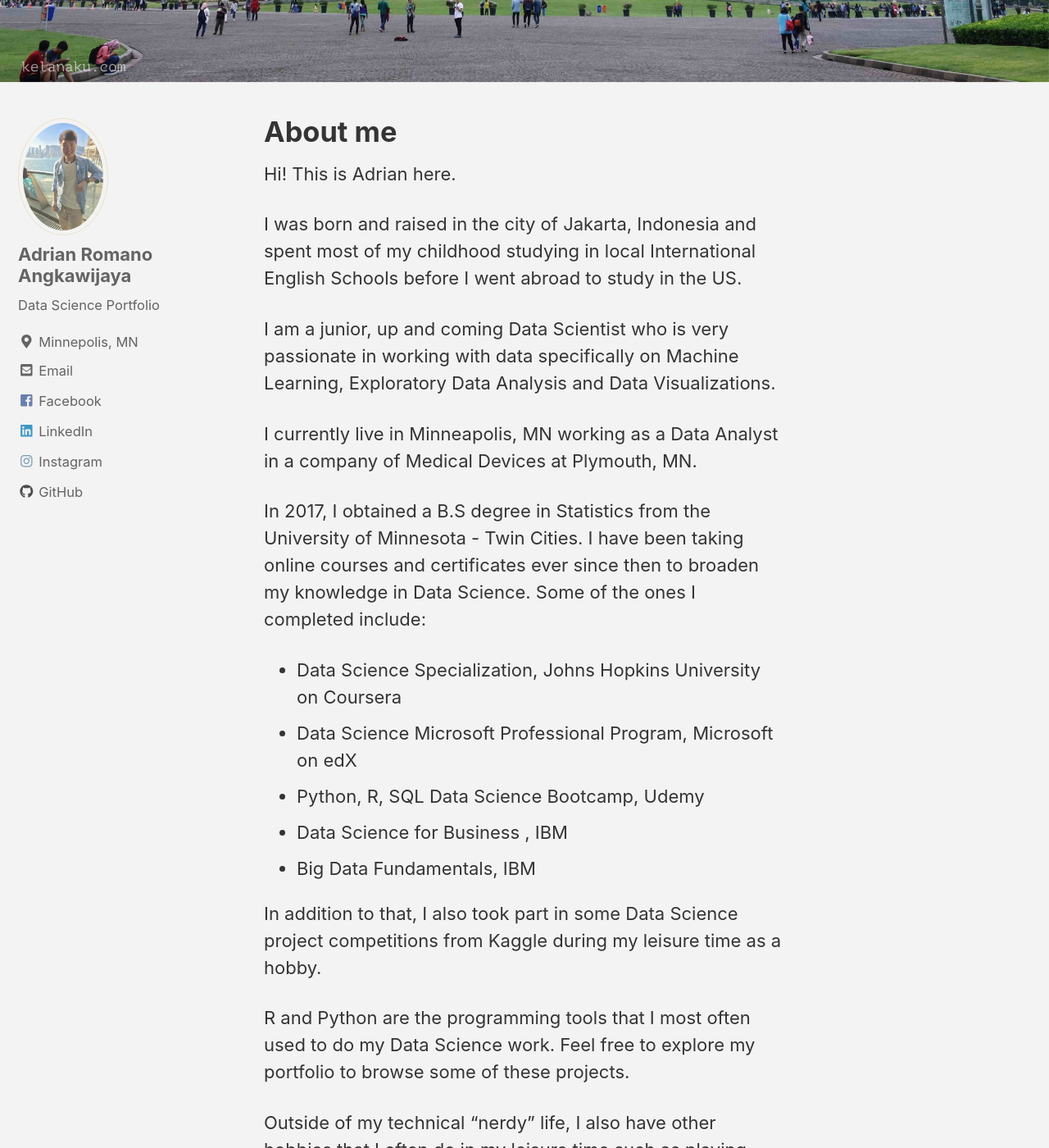
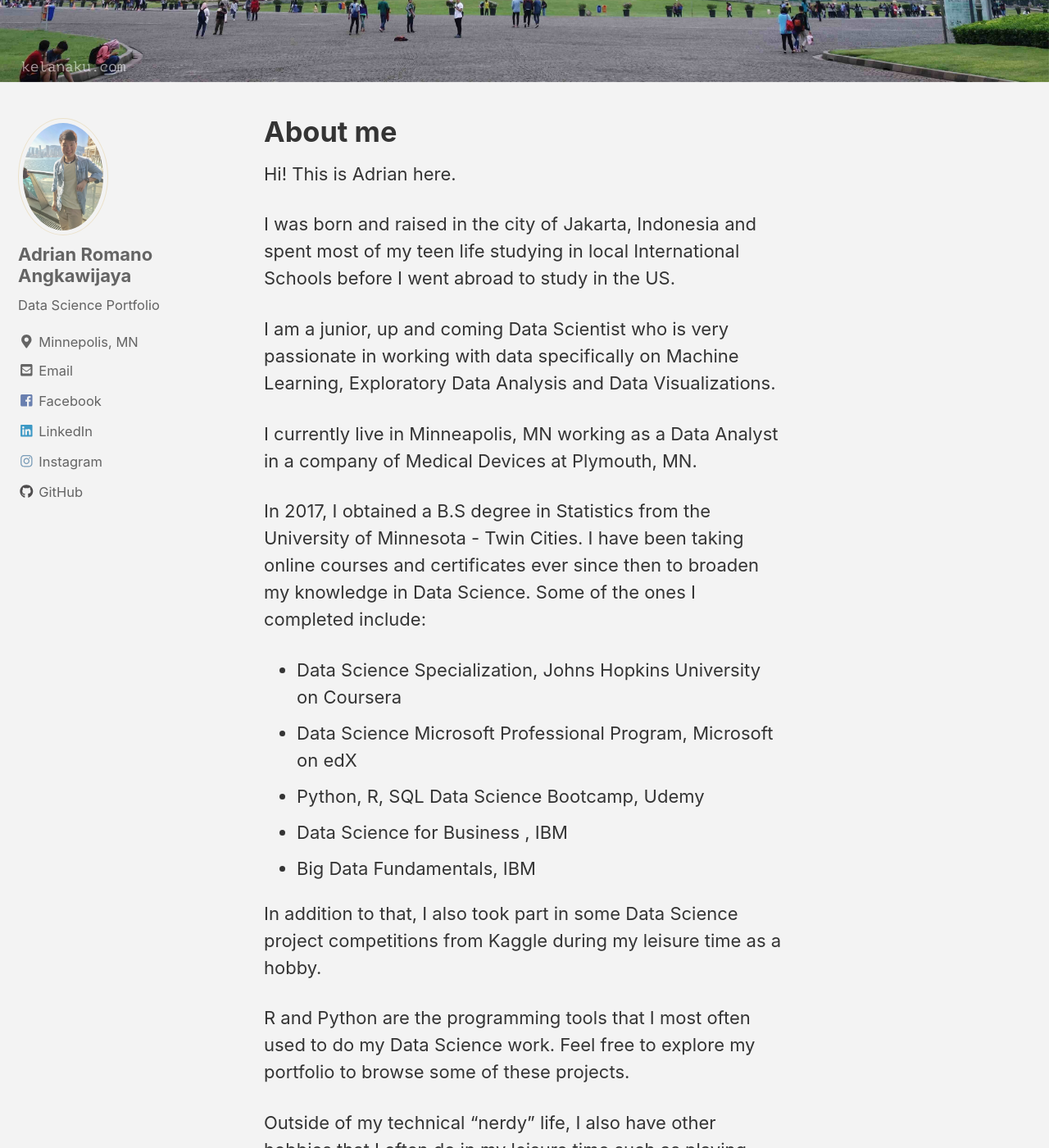
Before and after one commit to adrianromano/adrianromano.github.io, a Jekyll site: the page built from _pages/about.md, in a window 1280 px wide and 1400 px high, scrolled down 753 px. Shown: the whole window at 82% size. Built offline with Jekyll 4.4.1, drawn with Linux system fonts in a browser that asks for light colours; nearby versions of some CDN libraries; some of the changed text lies outside the part shown.

Commit message:
new gith

```diff
--- a/_pages/about.md
+++ b/_pages/about.md
@@ -7,7 +7,7 @@ header:
 
 Hi! This is Adrian here.
 
-I was born and raised in the city of Jakarta, Indonesia and spent most of my childhood studying in local International English Schools before I went abroad to study in the US.
+I was born and raised in the city of Jakarta, Indonesia and spent most of my teen life studying in local International Schools before I went abroad to study in the US.
 
 I am a junior, up and coming Data Scientist who is very passionate in working with data specifically on Machine Learning, Exploratory Data Analysis and Data Visualizations.
 
```
Also changed, not shown: other parts of _pages/about.md (+1 -1 lines), images/me1.png.jpeg (deleted).
